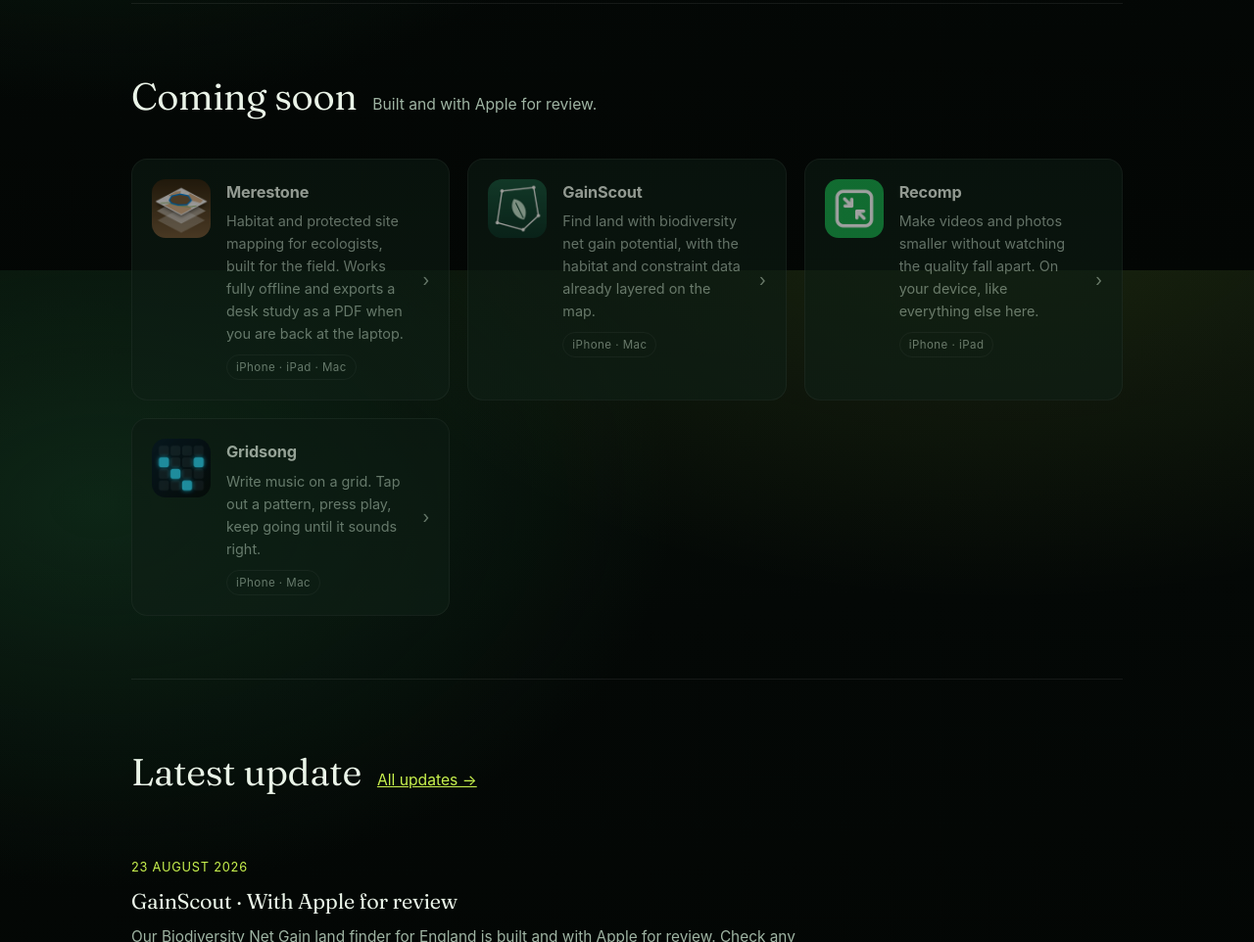
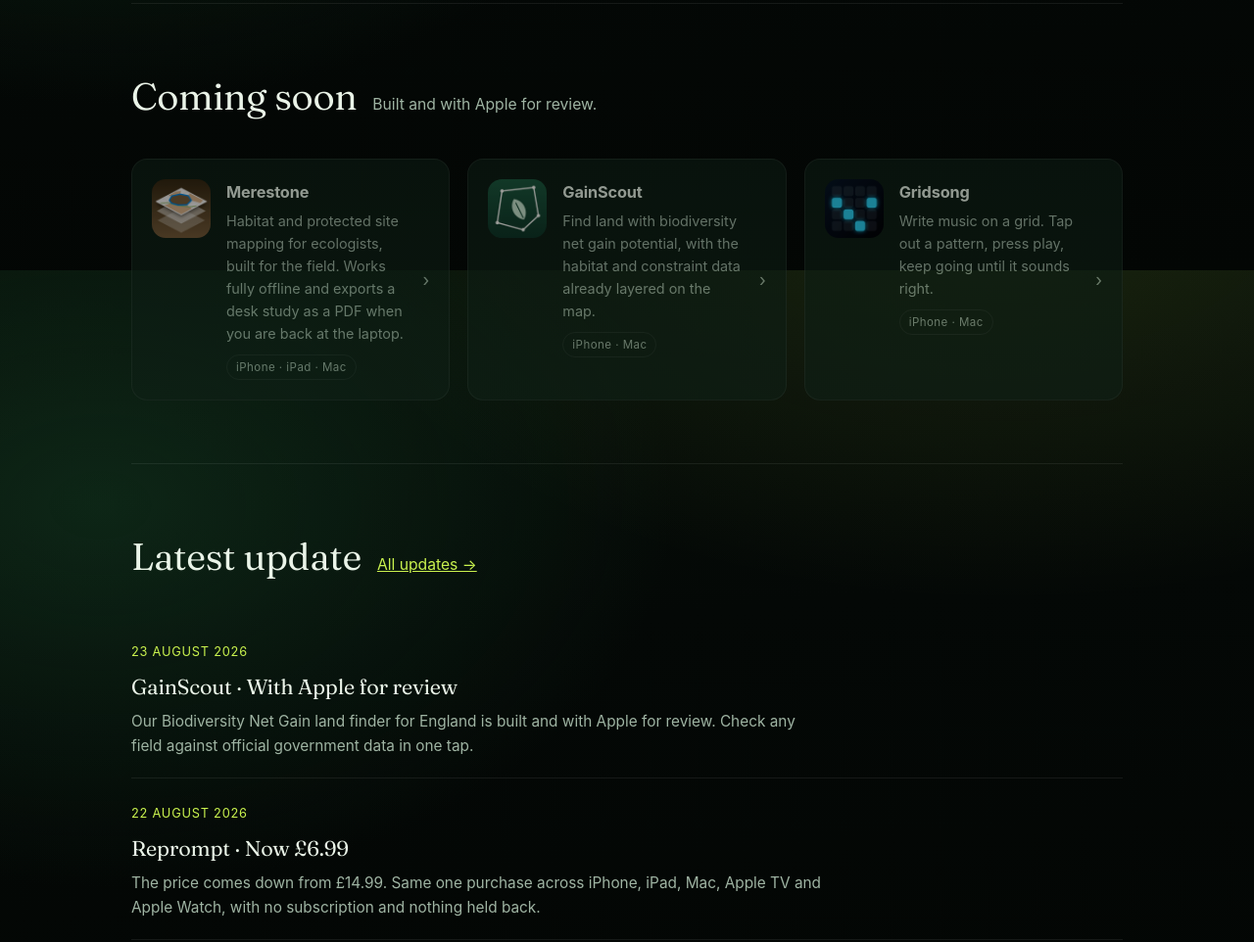
Before and after one commit to leonfigueira/pufflabs-site, a plain HTML site: page index.html in a window 1280 px wide. Shown: the part 1324-2286 px from the top of the page at 98% size. Drawn offline with Linux system fonts and the light colour scheme.

Commit message:
Remove Recomp (retired, merged into Recast)

```diff
--- a/index.html
+++ b/index.html
@@ -98,14 +98,6 @@
         already layered on the map.</p>
         <div class="tags"><span class="tag">iPhone · Mac</span></div></div><span class="arrow">›</span></a>
 
-      <a class="app soon" href="recomp.html">
-        <img src="assets/apps/recomp.png" alt="" width="60" height="60" style="border-radius:14px">
-        <div class="meta">
-        <h3>Recomp</h3>
-        <p>Make videos and photos smaller without watching the quality fall apart. On your device,
-        like everything else here.</p>
-        <div class="tags"><span class="tag">iPhone · iPad</span></div></div><span class="arrow">›</span></a>
-
       <a class="app soon" href="gridsong.html">
         <img src="assets/apps/gridsong.png" alt="" width="60" height="60" style="border-radius:14px">
         <div class="meta">
```
